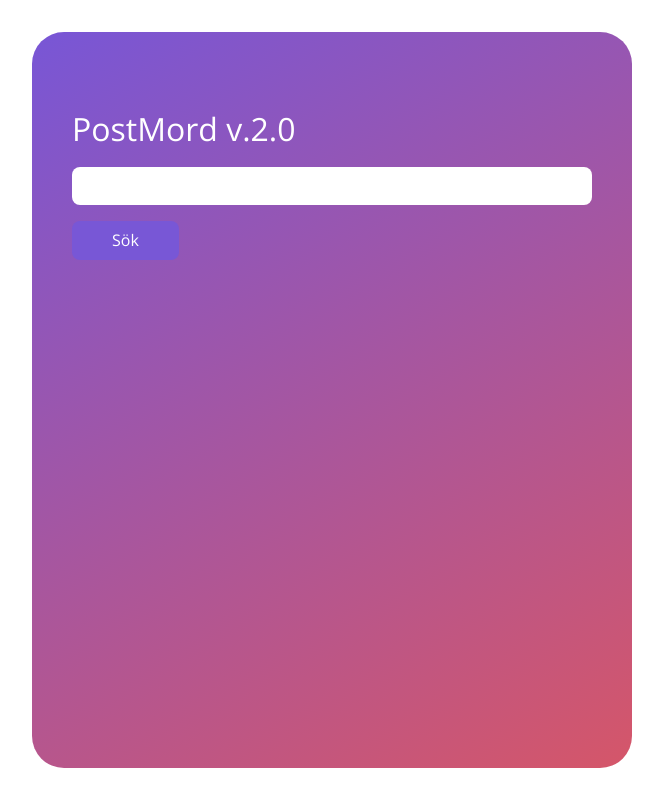
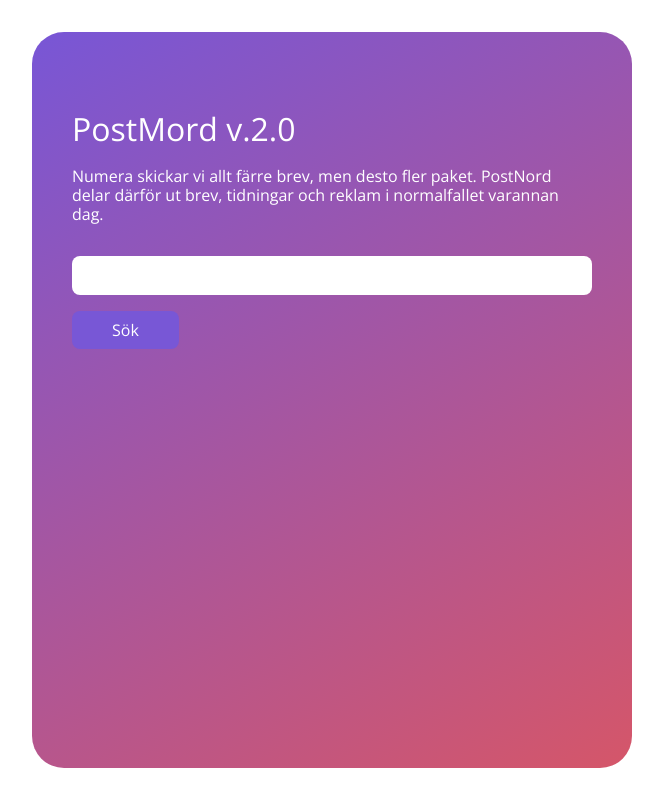
Before and after one commit to dubbelve/dubbelve.github.io, a PHP site: page /postmord/index.html in a window 1280 px wide. Shown: the whole page, without its empty margins (308-971 px from the left). Run offline with PHP 8.4, Linux system fonts and the light colour scheme.

Commit message:
translation + desc

```diff
--- a/postmord/index.html
+++ b/postmord/index.html
@@ -11,6 +11,7 @@
 <body>
     <div id="app">
         <h1>PostMord v.2.0</h1>
+        <p class="desc">Numera skickar vi allt färre brev, men desto fler paket. PostNord delar därför ut brev, tidningar och reklam i normalfallet varannan dag.</p>
         <input type="text" name="postalCode" id="postalCode" v-model="postalCode">
         <button @click="triggerSearch">Sök</button>
         <div class="result" v-if="getResult && isLoading === false">
--- a/postmord/style.css
+++ b/postmord/style.css
@@ -76,3 +76,8 @@
     margin-bottom: 0.875rem;
     line-height: 1.5;
 }
+
+p.desc {
+    margin-bottom: 2rem;
+    line-height: 1.2;
+}
```
